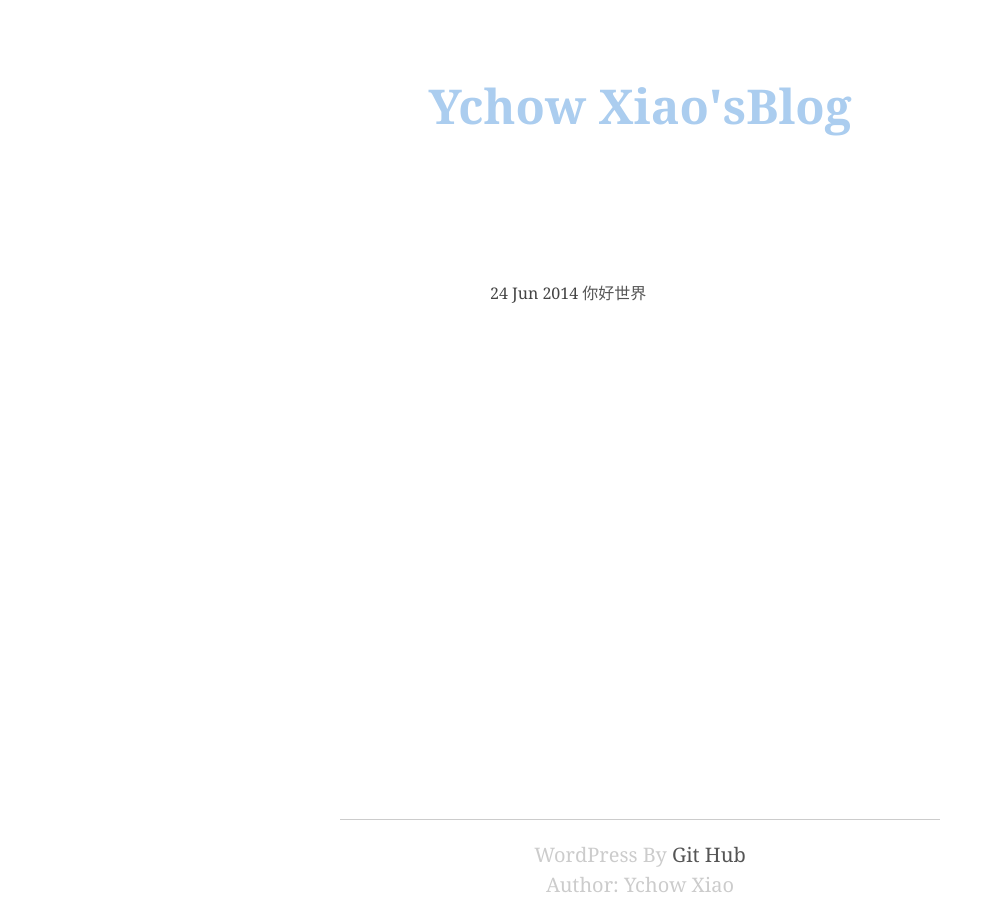
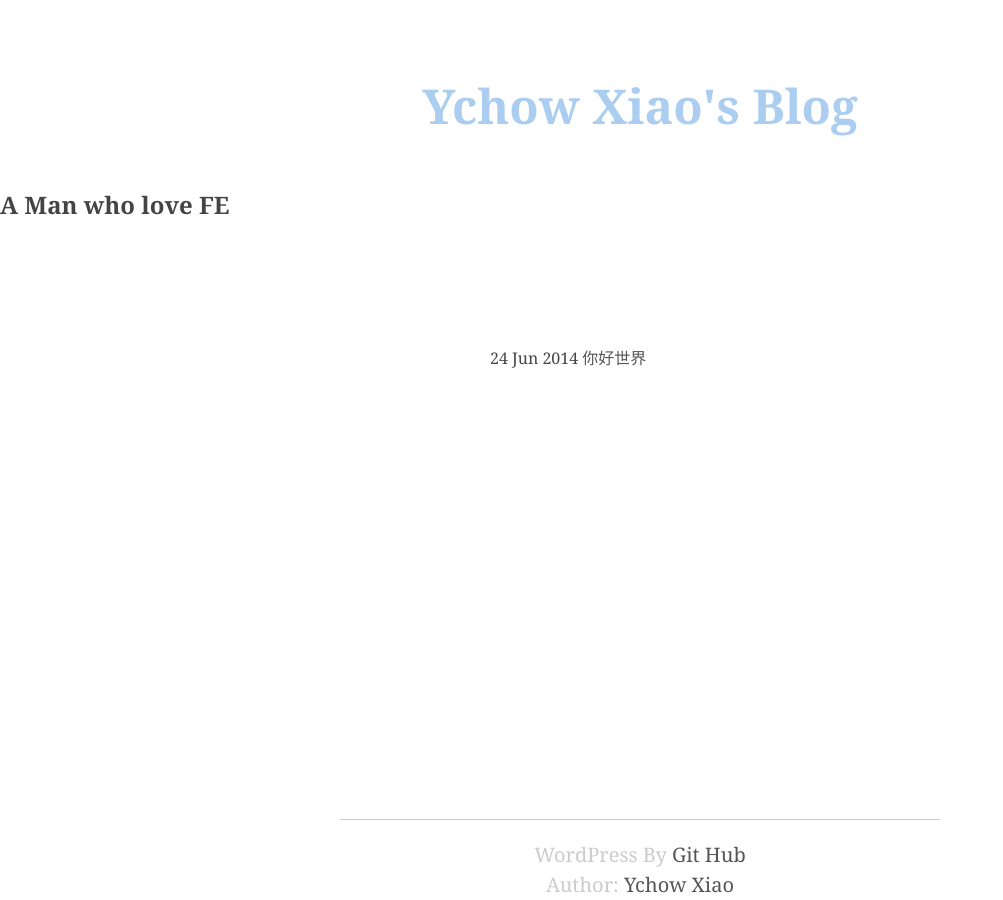
Before and after one commit to kai517/ychowxiao, a Jekyll site: the page built from index.html, in a window 1280 px wide. Shown: the whole page, without its empty margins (0-1003 px from the left). Built offline with Jekyll 4.4.1, drawn with Linux system fonts in a browser that asks for light colours.

Commit message:
Update index.html

```diff
--- a/index.html
+++ b/index.html
@@ -1,9 +1,9 @@
 ---
 layout: default
-title: Ychow Xiao'sBlog
+title: Ychow Xiao's Blog
 ---
 <h1>{{ page.title }}</h1>
-
+<h2>A Man who love FE </h2>
 
 
 <ul>
@@ -14,5 +14,5 @@ title: Ychow Xiao'sBlog
 
 <footer class="index">
   <p>WordPress By <a href="https://github.com/">Git Hub</a></p>
-  <p>Author: Ychow Xiao</p>
+  <p>Author: <a href="https://github.com/">Ychow Xiao</a></p>
 </footer>
```
